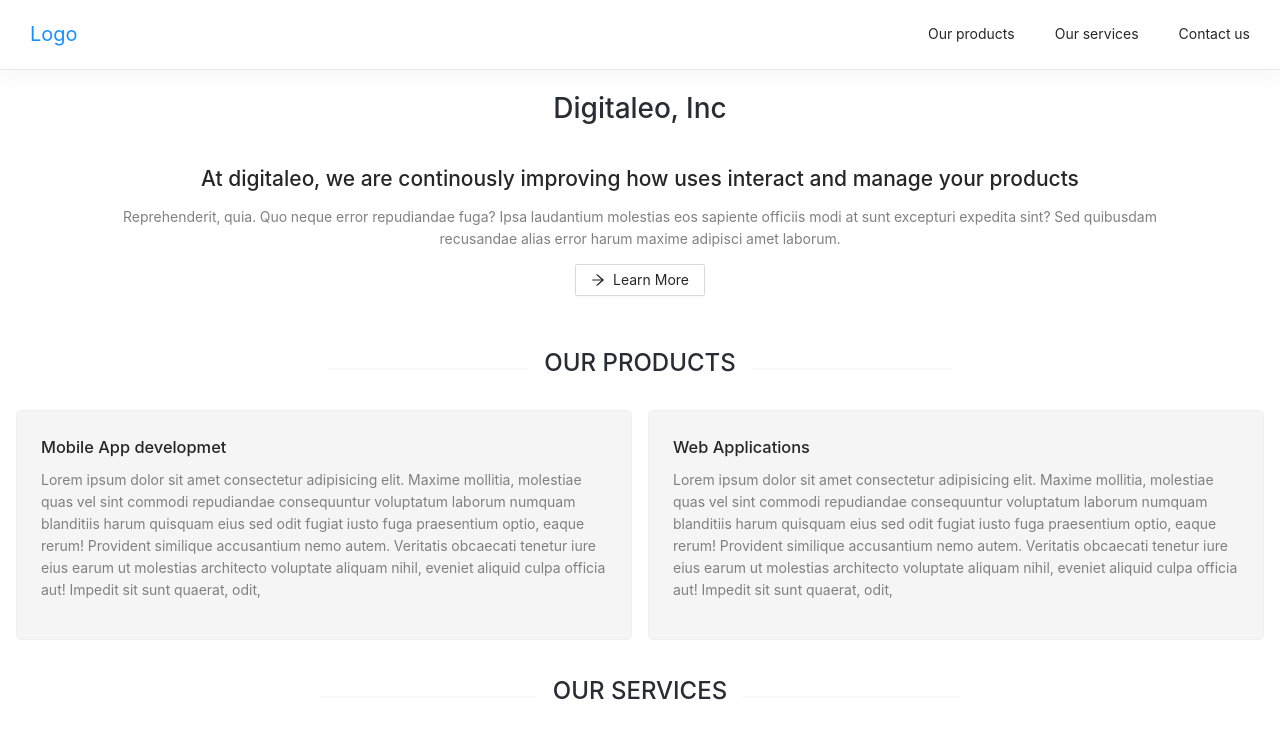
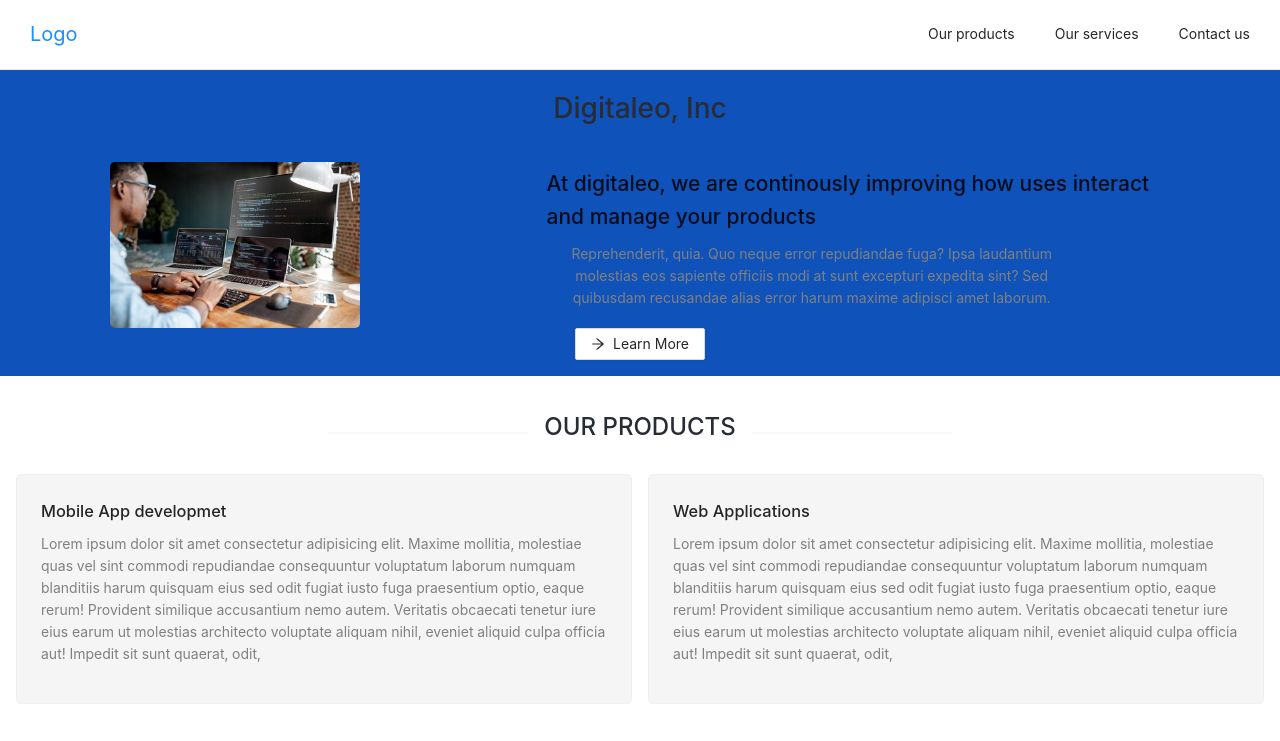
Before and after one commit to JoramWells/digitaleo-client, a React (Create React App) app: page / in a window 1280 px wide. Shown: the top 741 px of the page. Built offline with nearby package versions, Linux system fonts and the light colour scheme.

Commit message:
Added image

```diff
--- a/src/components/home/HomeScreen.js
+++ b/src/components/home/HomeScreen.js
@@ -7,19 +7,23 @@ import { Card, Row, Col, Button, Divider } from "antd";
 import seo from "../../images/search_engines.svg";
 import cloud from "../../images/cloud_hosting.svg";
 import analytics from "../../images/data_processing.svg";
+import programme from '../../images/programme.jpg'
 
 export default class HomeScreen extends Component {
   render() {
     return (
       <>
-        <header style={{ padding: "1rem" }}>
+        <header style={{ padding: "1rem", backgroundColor:"rgb(15,82,186)" }}>
           <h1 style={{color:"rgb(40,44,53)", textAlign:"center"}}>Digitaleo, Inc</h1>
           <Row
             justify="space-around"
             align="middle"
             style={{ marginTop: "2rem" }}
           >
-
+            <Col>
+            <img src={programme} alt="programming" style={{width:"250px", borderRadius:"5px"}} />
+            </Col>
+            <Col span={12}>
             <h2>
               At digitaleo, we are continously improving how uses interact and
               manage your products
@@ -32,6 +36,8 @@ export default class HomeScreen extends Component {
                 harum maxime adipisci amet laborum.
               </p>
             </div>
+            </Col>
+
           </Row>
 
           <Button
```
Also changed, not shown: src/images/programme.jpg (added).
